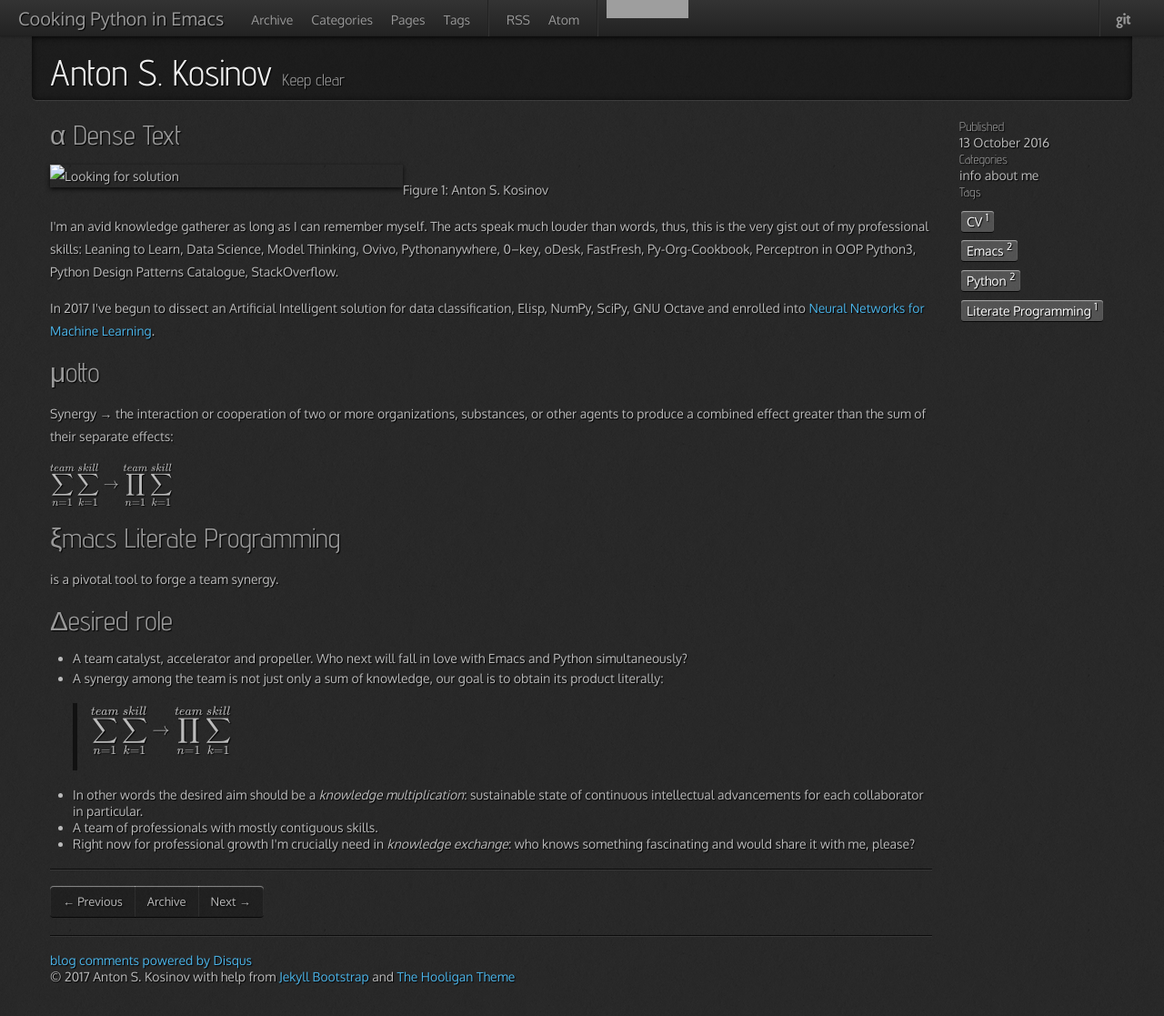
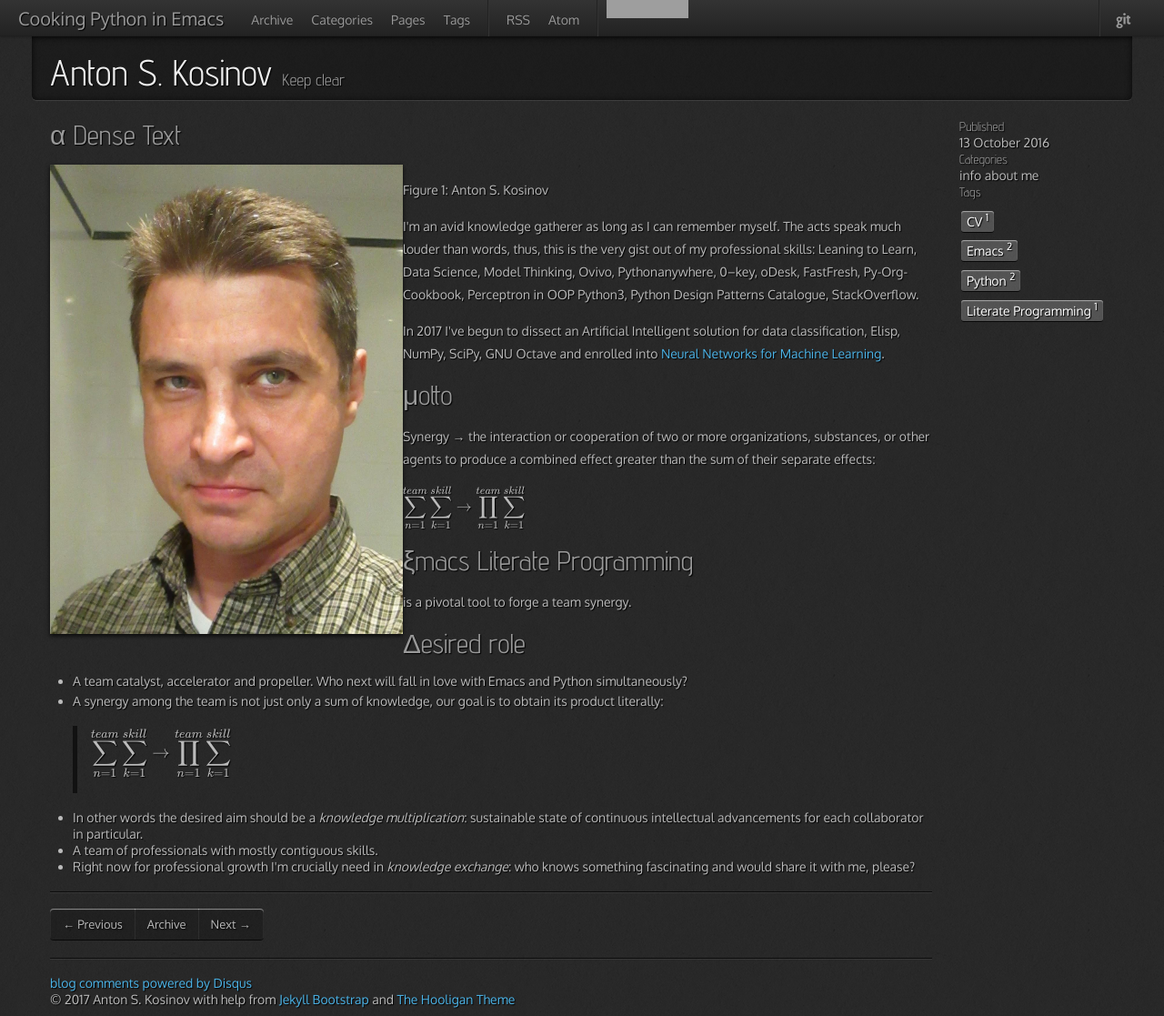
Before and after one commit to 0--key/0--key.github.io, a Jekyll site: the page built from _posts/2016-10-13-CV.html, in a window 1280 px wide. Shown: the whole page at 91% size. Built offline with Jekyll 4.4.1, drawn with Linux system fonts in a browser that asks for light colours; nearby versions of some CDN libraries; formulas are drawn with MathJax 3; comment, search, counter and statistics services are not loaded; before the commit the page ends 1092 px from its top, so only the background shows below that; grey boxes are pictures that could not be loaded.

Commit message:
Test html export portrait fix #3

```diff
--- a/_posts/2016-10-13-CV.html
+++ b/_posts/2016-10-13-CV.html
@@ -12,7 +12,7 @@ tags: [CV, Emacs, Python, Literate Programming]
 <div class="outline-text-2" id="text-org52ae18c">
 
 <div class="figure">
-<p><img src="http://0--key.github.io/Portrait.jpg" alt="Looking for solution" width="40%" title="Portrait" align="left" float="wrap" />
+<p><img src="http://0--key.github.io/assets/Portrait.jpg" alt="Looking for solution" width="40%" title="Portrait" align="left" float="wrap" />
 </p>
 <p><span class="figure-number">Figure 1: </span>Anton S. Kosinov</p>
 </div>
```
Also changed, not shown: assets/Portrait.jpg (added).
